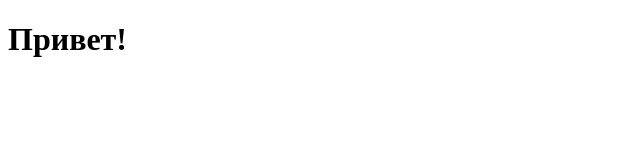
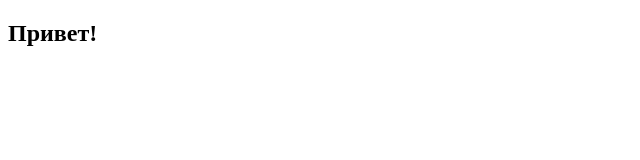
Before and after one commit to AVacheslav/front-end, a plain HTML site: page index.html in a window 1280 px wide. Shown: the whole page, without its empty margins (0-640 px from the left). Drawn offline with Linux system fonts and the light colour scheme.

Commit message:
Changed index.html

```diff
--- a/index.html
+++ b/index.html
@@ -7,7 +7,7 @@
     <title>Изучаем Git</title>
 </head>
 <body>
-    <h1>Привет!</h1>
+    <h2>Привет!</h2>
 
 </body>
 </html>
```
